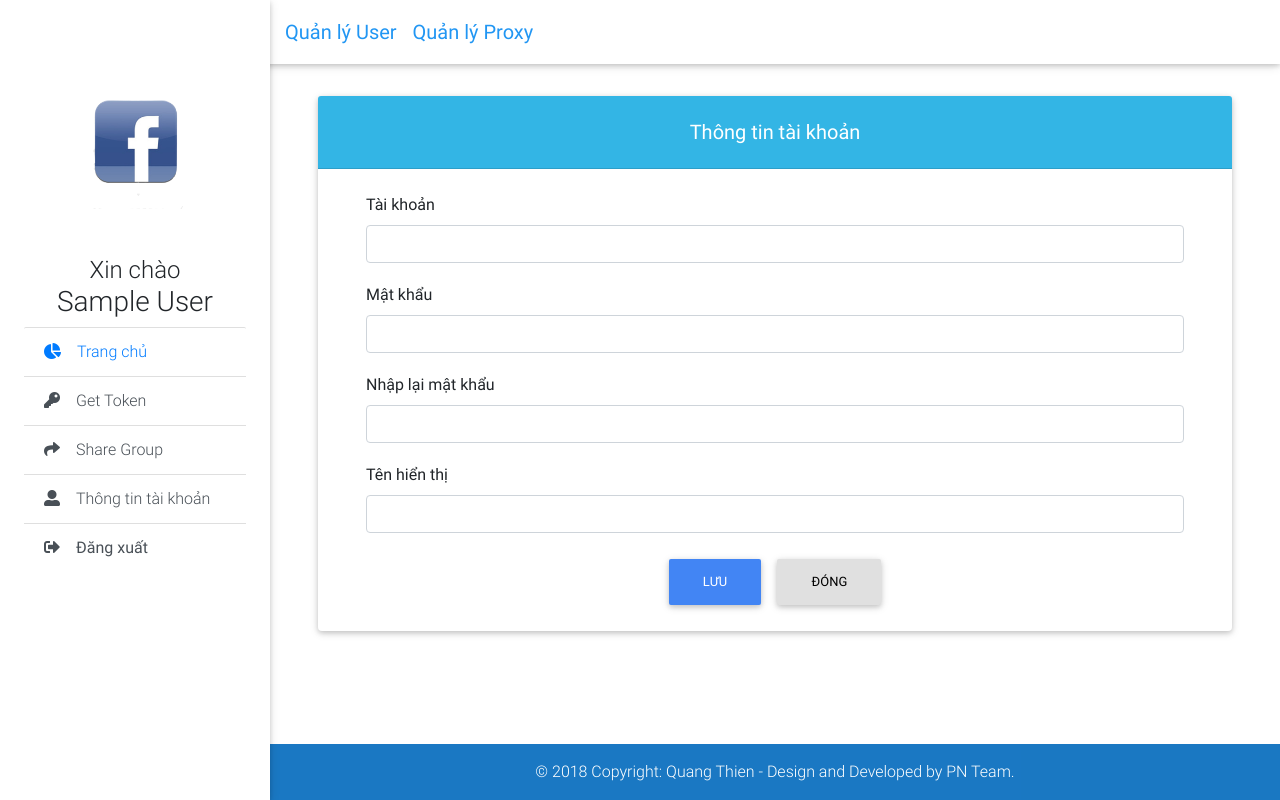
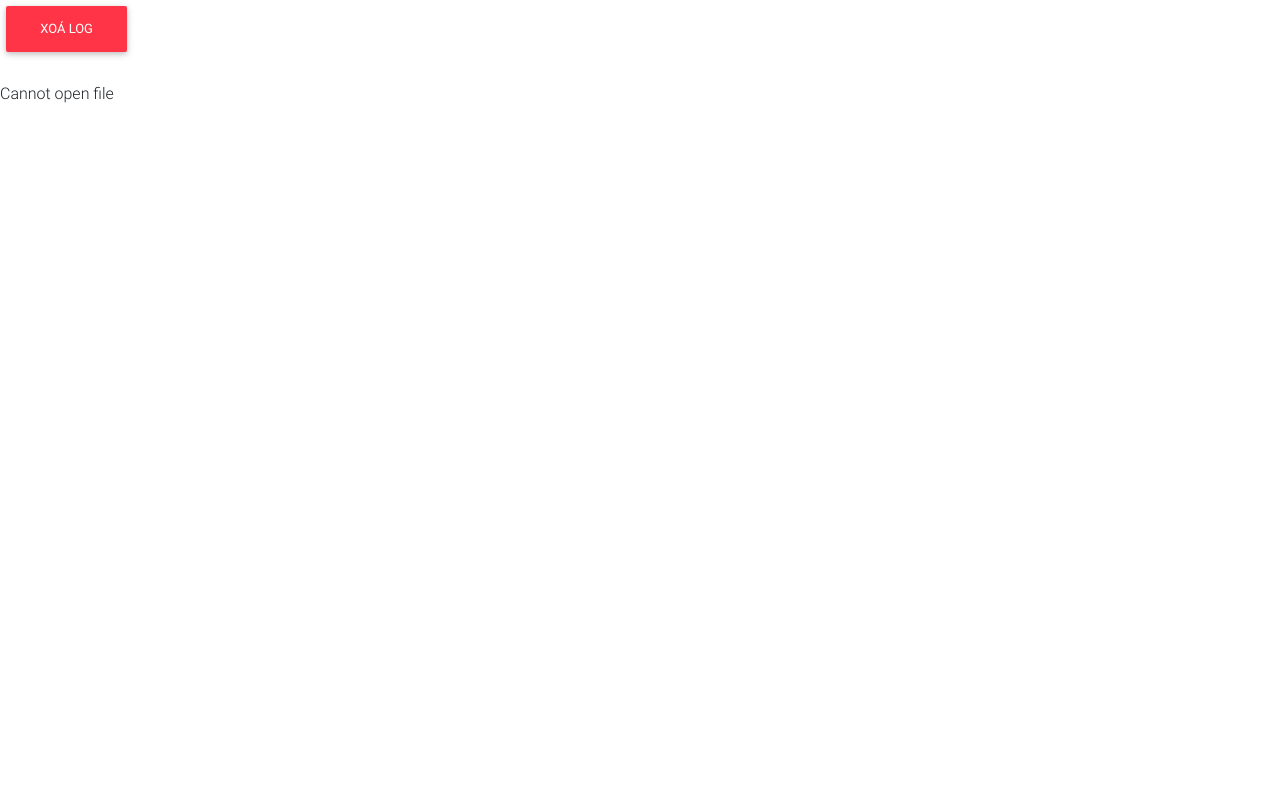
Before and after one commit to dovanduy/ShareGroup_tool, a PHP site: page /change_info_acc.php/log.php in a window 1280 px wide. Run offline with PHP 8.4, Linux system fonts and the light colour scheme; the visitor is signed in with stand-in values (Sample User, id 1); data that the repository does not hold is empty; some libraries are stand-ins or nearby versions.

Commit message:
up log.php

```diff
--- a/change_info_acc.php
+++ b/change_info_acc.php
@@ -49,7 +49,6 @@ include "layout/header.php";
             </h5>
             <br>
             <!--Card content-->
-<!--            <form action="" method="post" name="change_info_acc">-->
             <input type="text" value="<?php echo $row['id']?>" id="id" hidden>
             <div class="card-body px-lg-5 pt-0">
                 <label for="exampleForm2">Tài khoản</label>
@@ -73,8 +72,6 @@ include "layout/header.php";
                     <a href="<?php echo PATH; ?>/index.php"><button type="button" class="btn btn-light">Đóng</button></a>
                 </center>
             </div>
-<!--            </form>-->
-
         </div>
         <!-- Material form register -->
     </div>
--- a/config.php
+++ b/config.php
@@ -10,7 +10,7 @@ define("FB_APP_ID", "124024574287414");
 define("DB_HOST", "localhost");
 define("DB_USER", "root");
 define("DB_PASS", "");
-define("DB_NAME", "fb_tool");
+define("DB_NAME", "kim69027_fb_tool");
 
 
 date_default_timezone_set("Asia/Ho_Chi_Minh");
--- a/include/process_proxy_DB.php
+++ b/include/process_proxy_DB.php
@@ -20,6 +20,7 @@ if (!isset($_SESSION['username']) || $_SESSION['auth'] != '1'){
 
 if (isset($_POST['option'])){
     $flag = $_POST['option'];
+
     switch ($flag){
         case "del_all":
             mysqli_query($conn,"DELETE FROM `list_proxy`");
@@ -36,7 +37,6 @@ if (isset($_POST['option'])){
             $max = count($proxys) - 1;
             foreach ($proxys as $i => $proxy){
                 $sql .= "('$proxy'), ";
-
                 if ($i >= $max){
                     $sql .= "('$proxy');";
                 }
@@ -47,6 +47,9 @@ if (isset($_POST['option'])){
         case "del":
             mysqli_query($conn,"DELETE FROM `list_proxy` WHERE id = '".$_POST['id']."'");
             break;
+        case "clear_log":
+            file_put_contents("log.log", "");
+            break;
     }
 }
 
--- a/layout/navbar.php
+++ b/layout/navbar.php
@@ -9,6 +9,10 @@
         <a class="navbar-brand waves-effect mr-auto" href="<?php echo PATH; ?>/manage_proxy.php">
             <strong class="blue-text">Quản lý Proxy</strong>
         </a>
+        <a class="navbar-brand waves-effect" href="<?php echo PATH; ?>/log.php" target="_blank">
+            <strong class="blue-text">Log</strong>
+        </a>
+
 
         <!-- Collapse -->
 <!--        <button class="navbar-toggler" type="button" data-toggle="collapse" data-target="#navbarSupportedContent"-->
--- /dev/null
+++ b/log.php
@@ -0,0 +1,30 @@
+<?php
+if (!isset($_SESSION)) {
+    session_start();
+}
+if (!isset($_SESSION['username']) || $_SESSION['auth'] !=1){
+    header("location: login.php");
+}
+include "config.php";
+$_SESSION['title'] = "Log";
+include "layout/header.php";
+
+if(isset($_POST['clear'])) {
+    file_put_contents("log.log","");
+}
+
+?>
+
+<form action="" method="post">
+    <button type="submit" class="btn btn-danger" name="clear" id="" value="">Xoá Log</button>
+</form>
+    <br>
+
+<?php
+
+$file = fopen("log.log","r") or die("Cannot open file ");
+while(!feof($file)) {
+    echo fgets($file) . "<br>";
+}
+fclose($file);
+?>
--- a/public/js/javascript.js
+++ b/public/js/javascript.js
@@ -282,6 +282,18 @@ $(document).ready(function(){
 
     });
 
+    $('button#btn_clear_log').click(function () {
+        $.post(
+            "include/process_proxy_DB.php",
+            {
+                option: 'clear_log',
+            },
+            // function(data, status){
+            //     location.reload();
+            // }
+        )
+    });
+
 });
 
 
```
Also changed, not shown: test.php (+48 -41 lines). Lines whose indentation alone changed are shown as unchanged.
